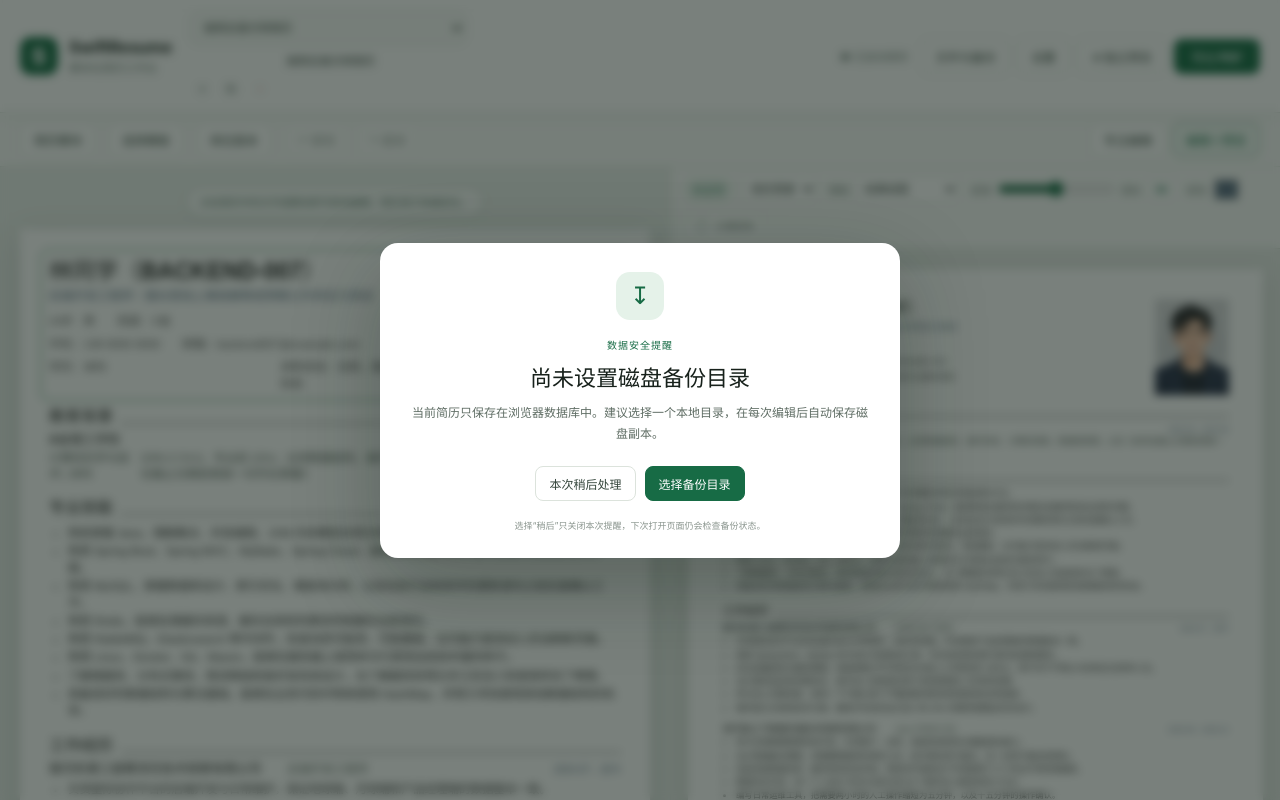
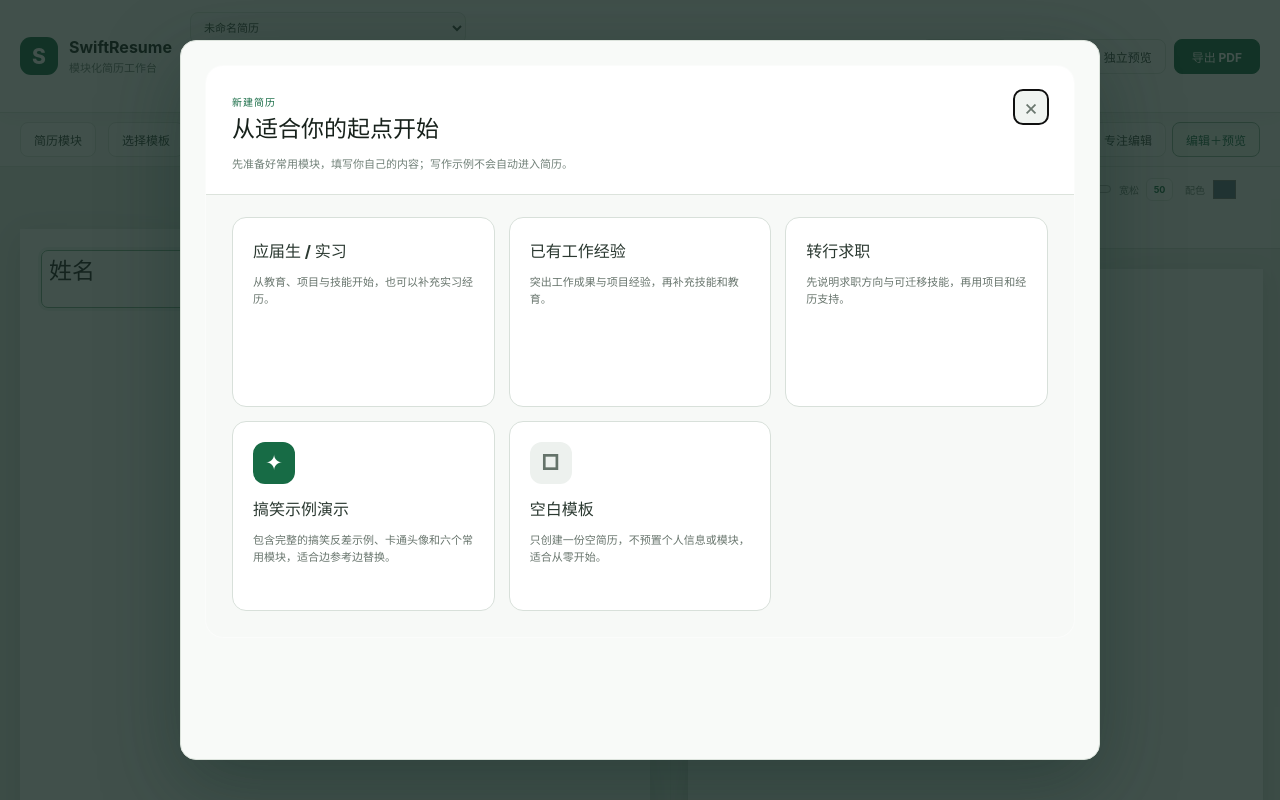
Before and after one commit to Always1010/SwiftResume, a React (Vite) app: page / in a window 1280 px wide. Built offline with nearby package versions, Linux system fonts and the light colour scheme.

Commit message:
feat: 首次启动直接引导选择求职场景

```diff
--- a/src/App.tsx
+++ b/src/App.tsx
@@ -15,7 +15,7 @@ import { TextImportDialog } from "./components/TextImportDialog";
 import { RestoreDialog } from "./components/RestoreDialog";
 import { createLibraryBackup, downloadJson, mergeImportedDocuments, parseBackupValue, type ImportBatch, type ImportDocument } from "./storage/libraryBackup";
 import { exportRecord } from "./model/resumeVersions";
-import { createDefaultResume, createResumeFromTemplate, duplicateResume, normalizeResumeDocument, type ResumeAction, type ResumeCreationTemplate, type ResumeDocument, type ResumeSection } from "./model/resume";
+import { createBlankResume, createResumeFromTemplate, duplicateResume, normalizeResumeDocument, type ResumeAction, type ResumeCreationTemplate, type ResumeDocument, type ResumeSection } from "./model/resume";
 import { createResumeHistory, resumeHistoryReducer } from "./model/resumeHistory";
 import { loadSettings, saveSettings, subscribeToSettings, type AppSettings } from "./settings/appSettings";
 import {
@@ -45,7 +45,7 @@ import { usePreviewPublisher } from "./sync/previewSync";
 import { RESUME_TEMPLATES } from "./templates/registry";
 
 export function App() {
-  const [editHistory, dispatchHistory] = useReducer(resumeHistoryReducer, undefined, () => createResumeHistory(createDefaultResume()));
+  const [editHistory, dispatchHistory] = useReducer(resumeHistoryReducer, undefined, () => createResumeHistory(createBlankResume()));
   const resume = editHistory.present;
   const dispatch = useCallback((action: ResumeAction) => {
     dispatchHistory(action.type === "replace" ? { type: "reset", document: action.value } : { type: "edit", action, time: Date.now() });
@@ -74,6 +74,7 @@ export function App() {
   const [backupStatus, setBackupStatus] = useState<DiskBackupStatus>(() => isDiskBackupSupported() ? "not-configured" : "unsupported");
   const [backupPromptOpen, setBackupPromptOpen] = useState(false);
   const importRef = useRef<HTMLInputElement>(null);
+  const firstRunRef = useRef(false);
   const libraryRef = useRef<ResumeLibrary | null>(null);
   libraryRef.current = library;
   const activeResumeId = library?.activeResumeId ?? "";
@@ -107,6 +108,7 @@ export function App() {
       if (active) {
         setLibrary(workspace.library);
         dispatch({ type: "replace", value: workspace.resume });
+        if (workspace.firstRun) { firstRunRef.current = true; setNewResumeOpen(true); }
       }
     }).catch(() => setSaveState("error")).finally(() => active && setReady(true));
     return () => { active = false; };
@@ -273,6 +275,12 @@ export function App() {
   };
   const createResume = (template: ResumeCreationTemplate) => {
     setNewResumeOpen(false);
+    if (firstRunRef.current) {
+      firstRunRef.current = false;
+      dispatch({ type: "replace", value: createResumeFromTemplate(template) });
+      setSelectedId("profile"); setEditingId("profile");
+      return;
+    }
     void addResume(createResumeFromTemplate(template)).catch((error) => {
       setSaveState("error");
       window.alert(error instanceof Error ? error.message : "新建简历失败");
@@ -464,6 +472,8 @@ export function App() {
     setPdfResume(resume);
   };
 
+  if (!ready) return <main className="startup-status" role="status">正在打开本机简历库…</main>;
+
   return (
     <div className="app-shell">
       <header className="topbar">
@@ -603,7 +613,7 @@ export function App() {
         onRestoreAsNew={restoreHistoryAsNew}
         onReplaceResume={replaceResumeFromHistory}
       />}
-      {newResumeOpen && <NewResumeDialog onSelect={createResume} onClose={() => setNewResumeOpen(false)} />}
+      {newResumeOpen && <NewResumeDialog onSelect={createResume} onClose={() => { firstRunRef.current = false; setNewResumeOpen(false); }} />}
       {textImportOpen && <TextImportDialog onClose={() => setTextImportOpen(false)} onImport={async (document) => { await addResume(document); setTextImportOpen(false); }} />}
       {importBatch && <RestoreDialog batch={importBatch} onClose={() => setImportBatch(null)} onRestore={restoreSelected} />}
       {versionsOpen && library && <VersionsDialog resume={resume} library={library} onClose={() => setVersionsOpen(false)} onUpdate={(value) => dispatch({ type: "update-target", value })} onCreate={async (document) => { await addResume(document); setVersionsOpen(false); }} onSyncContacts={async (ids) => {
@@ -621,7 +631,7 @@ export function App() {
         dispatch({ type: "update-theme", value: theme });
         setTemplatePickerOpen(false);
       }} />}
-      {backupPromptOpen && backupStatus !== "unsupported" && <BackupSetupPrompt
+      {backupPromptOpen && !newResumeOpen && backupStatus !== "unsupported" && <BackupSetupPrompt
         status={backupStatus}
         directoryName={backupDirectory?.name ?? ""}
         onChooseDirectory={() => void selectBackupDirectory()}
--- a/src/storage/resumeStorage.ts
+++ b/src/storage/resumeStorage.ts
@@ -1,4 +1,4 @@
-import { createDefaultResume, normalizeResumeDocument, type ResumeDocument } from "../model/resume";
+import { createBlankResume, normalizeResumeDocument, type ResumeDocument } from "../model/resume";
 
 const DATABASE = "swift-resume";
 const STORE = "documents";
@@ -22,6 +22,7 @@ export interface ResumeLibrary {
 export interface ResumeWorkspace {
   library: ResumeLibrary;
   resume: ResumeDocument;
+  firstRun?: boolean;
 }
 
 const makeId = () => crypto.randomUUID();
@@ -89,7 +90,7 @@ export async function loadResumeWorkspace(): Promise<ResumeWorkspace> {
     }
 
     const legacy = await getValue<unknown>(database, LEGACY_DOCUMENT_KEY);
-    const resume = normalizeResumeDocument(legacy) ?? createDefaultResume();
+    const resume = normalizeResumeDocument(legacy) ?? createBlankResume();
     const id = makeId();
     const library: ResumeLibrary = {
       version: 1,
@@ -97,7 +98,7 @@ export async function loadResumeWorkspace(): Promise<ResumeWorkspace> {
       resumes: [createResumeSummary(id, resume)],
     };
     await saveResumeWorkspace(id, resume, library, database);
-    return { library, resume };
+    return { library, resume, firstRun: storedLibrary === undefined && legacy === undefined };
   } finally {
     database.close();
   }
--- a/src/workspace.css
+++ b/src/workspace.css
@@ -81,6 +81,7 @@
 .document-history-actions { display: flex; gap: 6px; }
 .flow-dialog { width: min(920px, calc(100vw - 32px)); max-height: 90vh; padding: 24px; overflow: auto; color: var(--text); }
 .flow-dialog[open] { display: block; height: auto; }
+.startup-status { display: grid; min-height: 100vh; place-items: center; color: #526a5b; }
 .flow-dialog .new-resume-dialog { width: auto; max-width: none; box-shadow: none; padding: 0; }
 .flow-dialog .new-resume-options { grid-template-columns: repeat(auto-fit, minmax(200px, 1fr)); }
 .flow-dialog h2 { margin: 0 0 12px; }
```
Also changed, not shown: 1 other file (tests, documents, lock files or other folders).
